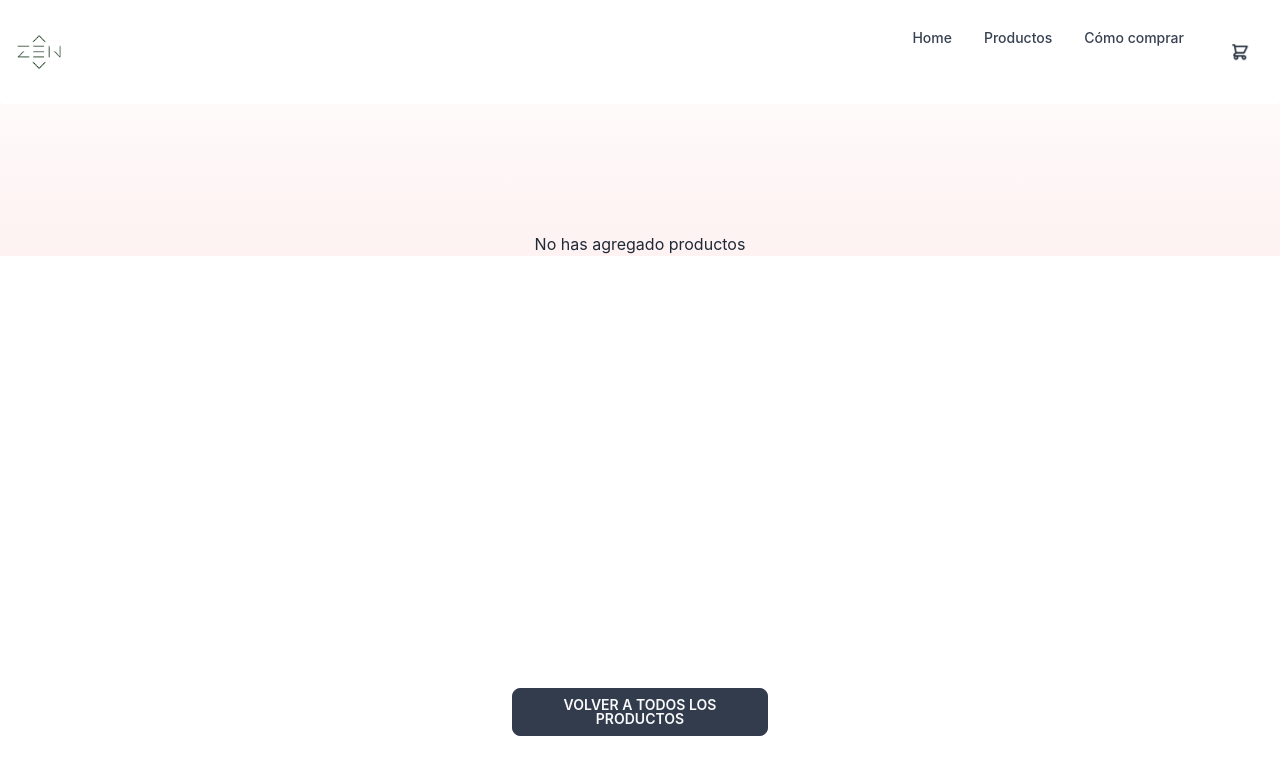
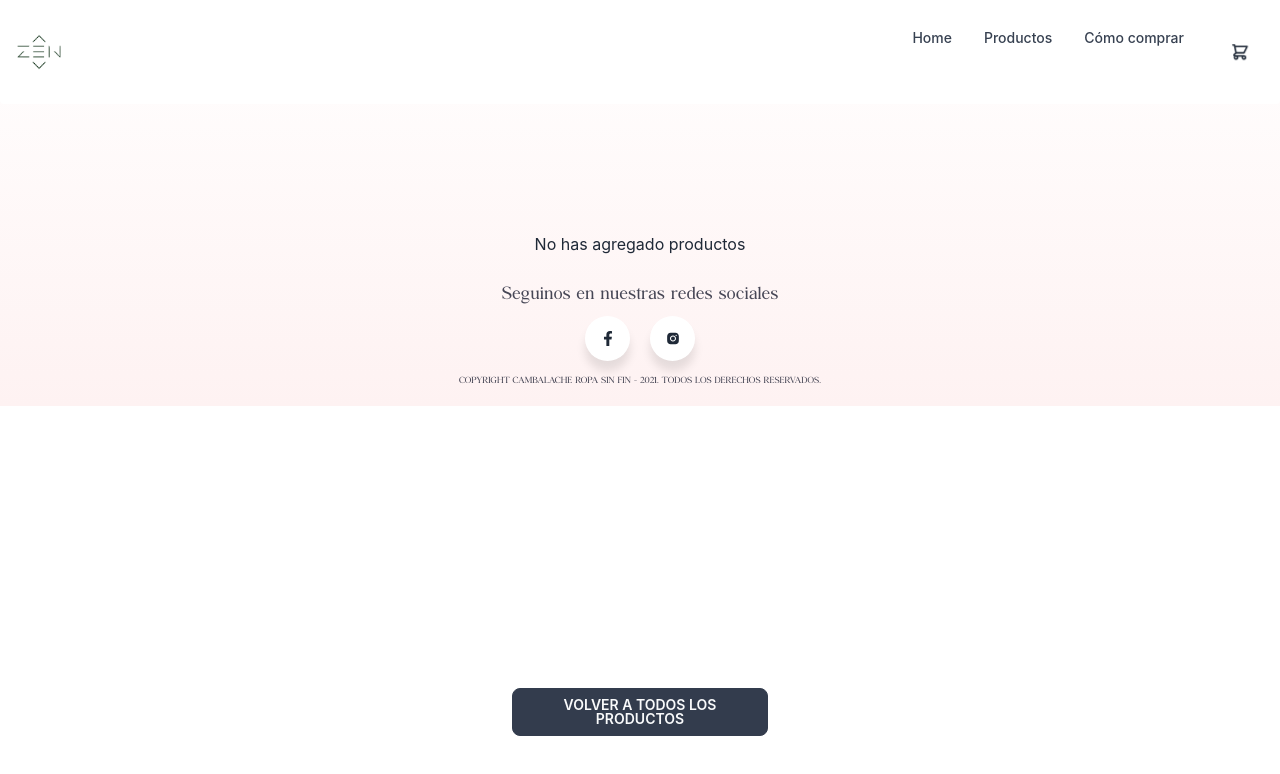
Before and after one commit to juanaflorianoc/proyecto-reactjs, a React (Create React App) app: page /cart in a window 1280 px wide. Shown: the top 774 px of the page. Built offline with nearby package versions, Linux system fonts and the light colour scheme; no server answers; the database is empty.

Commit message:
proyecto final parte 1

```diff
--- a/package.json
+++ b/package.json
@@ -3,6 +3,10 @@
   "version": "0.1.0",
   "private": true,
   "dependencies": {
+    "@fortawesome/fontawesome-svg-core": "^6.1.1",
+    "@fortawesome/free-regular-svg-icons": "^6.1.1",
+    "@fortawesome/free-solid-svg-icons": "^6.1.1",
+    "@fortawesome/react-fontawesome": "^0.1.18",
     "@testing-library/jest-dom": "^5.16.4",
     "@testing-library/react": "^13.0.1",
     "@testing-library/user-event": "^13.5.0",
@@ -10,6 +14,7 @@
     "firebase": "^9.8.1",
     "react": "^18.0.0",
     "react-dom": "^18.0.0",
+    "react-icons": "^4.4.0",
     "react-router-dom": "^6.3.0",
     "react-scripts": "5.0.1",
     "web-vitals": "^2.1.4"
--- a/src/App.js
+++ b/src/App.js
@@ -11,8 +11,11 @@ import Home from './components/Home';
 import CartContextProvider from './context/CartContext';
 import AppContextProvider from './context/AppContext';
 import Cart from './components/Cart';
-import CartContainer from './components/CartContainer';
 import CartOrder from './components/CartOrder';
+import Footer from './components/Footer';
+
+import { FaFacebookF } from "react-icons/fa";
+import { AiFillInstagram } from "react-icons/ai";
 
 function App() {
 
@@ -46,6 +49,7 @@ function App() {
                 element={<CartOrder/>}
              />
            </Routes>
+           <Footer></Footer>
          </BrowserRouter>
      </CartContextProvider>
      </AppContextProvider>
--- a/src/components/Cart.js
+++ b/src/components/Cart.js
@@ -7,14 +7,14 @@ import SaveItems from "./SaveItems";
 
 const Cart = () => {
 
-  const { clearCart, cart, deleteFromCart } = useCartContext();
+  const { clearCart, cart, deleteFromCart, total } = useCartContext();
   const cartPrint = cart.map((producto) => {
 
     function onSubstract() {
       deleteFromCart(producto.id);
     }
 
-    const totalPrice = producto.stock * producto.price;
+    const totalPrice = producto.quantity * producto.price;
 
     return (
     <>
@@ -34,11 +34,11 @@ const Cart = () => {
                   </div>
 
                   <div class="flex justify-center w-1/5">
-                     <span class="text-center w-1/5 font-semibold text-sm">{producto.stock}</span>
+                     <span class="text-center w-1/5 font-semibold text-sm">{producto.quantity}</span>
                   </div>
 
-                  <span class="text-center w-1/5 font-semibold text-sm">{producto.price}</span>
-                  <span class="text-center w-1/5 font-semibold text-sm">{totalPrice}</span>
+                  <span class="text-center w-1/5 font-semibold text-sm">${producto.price}</span>
+                  <span class="text-center w-1/5 font-semibold text-sm">${totalPrice}</span>
              </div>
     </>
    )});
@@ -87,8 +87,8 @@ const Cart = () => {
 
                     {/* llamar el total de todos los productos */}
                     <div class="card-body content-center">
-                      <h5 class="text-3xl mt-5">Total</h5>
-                      <p class="text-2xl">$350</p>
+                      <h5 class="text-3xl mt-5">Total compra</h5>
+                      <p class="text-2xl">${total()}</p>
                     </div>
 
                     <div>
--- a/src/components/CartContainer.js
+++ /dev/null
@@ -1,56 +0,0 @@
-import React from 'react'
-import { Link } from "react-router-dom";
-import { useCartContext } from "../context/CartContext";
-import Cart from './Cart';
-import DeleteButton from "./DeleteButton";
-
-const CartContainer = () => {
-    const { clearCart, cart, deleteFromCart } = useCartContext();
-    const cartPrint = cart.map((producto) => {
-
-      function onSubstract() {
-        deleteFromCart(producto.id);
-      }
-
-      const totalPrice = producto.stock * producto.price;
-
-
-
-      return (
-
-          <div class="container mx-auto mt-10">
-      <div class="flex shadow-md my-10">
-        <div class="w-3/4 bg-white px-10 py-10">
-          <div class="flex justify-between border-b pb-8">
-            <h1 class="font-semibold text-2xl">Carrito de productos</h1>
-          </div>
-          <div class="flex mt-10 mb-5">
-            <h3 class="font-semibold text-gray-600 text-xs uppercase w-2/5">Detalles del producto</h3>
-            <h3 class="font-semibold text-center text-gray-600 text-xs uppercase w-1/5 text-center">Cantidad</h3>
-            <h3 class="font-semibold text-center text-gray-600 text-xs uppercase w-1/5 text-center">Precio</h3>
-            <h3 class="font-semibold text-center text-gray-600 text-xs uppercase w-1/5 text-center">Total</h3>
-          </div>
-
-
-           <Cart></Cart>
-
-
-
-          <Link to="/productos" href="#" class="flex font-semibold text-indigo-600 text-sm mt-10">
-            <svg class="fill-current mr-2 text-indigo-600 w-4" viewBox="0 0 448 512"><path d="M134.059 296H436c6.627 0 12-5.373 12-12v-56c0-6.627-5.373-12-12-12H134.059v-46.059c0-21.382-25.851-32.09-40.971-16.971L7.029 239.029c-9.373 9.373-9.373 24.569 0 33.941l86.059 86.059c15.119 15.119 40.971 4.411 40.971-16.971V296z"/></svg>
-            Seguir comprando
-          </Link>
-        </div>
-
-
-
-      </div>
-       </div>
-
-          )});
-
-
-
-  }
-
-export default CartContainer
--- a/src/components/CartOrder.js
+++ b/src/components/CartOrder.js
@@ -3,6 +3,7 @@ import React, { useState } from 'react'
 import { Link } from 'react-router-dom';
 import { useCartContext } from '../context/CartContext';
 import SaveItems from './SaveItems'
+import './Styles/Home.css';
 
 const CartOrder = () => {
 
--- /dev/null
+++ b/src/components/Footer.js
@@ -0,0 +1,39 @@
+import { FontAwesomeIcon } from '@fortawesome/react-fontawesome';
+import React from 'react'
+import { AiFillInstagram } from 'react-icons/ai';
+import { FaFacebookF} from 'react-icons/fa';
+import './Styles/Footer.css';
+
+
+const Footer = () => {
+
+
+  return (
+
+    <>
+
+       <div className="footer-contenedor">
+
+           <p class="footer-items"> Seguinos en nuestras redes sociales </p>
+           <ul class="wrapper ">
+              <li class="icon facebook " href="https://www.facebook.com/cambalacheropasinfin/">
+                <span class="tooltip">Facebook</span>
+                <FaFacebookF></FaFacebookF>
+              </li>
+              <li class="icon instagram" href="https://www.instagram.com/cambalacheropa/">
+                <span class="tooltip">Instagram</span>
+                <AiFillInstagram></AiFillInstagram>
+              </li>
+            </ul>
+
+           <p class="footer-copyright"> COPYRIGHT CAMBALACHE ROPA SIN FIN - 2021. TODOS LOS DERECHOS RESERVADOS. </p>
+
+       </div>
+
+
+    </>
+
+  )
+}
+
+export default Footer
--- a/src/components/ItemCount.js
+++ b/src/components/ItemCount.js
@@ -3,7 +3,6 @@ import { useAppContext } from '../context/AppContext';
 import { useCartContext } from '../context/CartContext';
 
 import './Styles/ItemListContainer.css';
-
 
 const ItemCount = ({initial, stock, onAdd, id}) => {
 
@@ -24,7 +23,7 @@ const ItemCount = ({initial, stock, onAdd, id}) => {
       return
     }
 
-     addToCart (findProduct, cantidad)
+    addToCart (findProduct, count)
     onAdd (count)
   }
 
@@ -34,9 +33,19 @@ const ItemCount = ({initial, stock, onAdd, id}) => {
 
            <div class="flex flex-col text-center mt-6 mr-6">
            <div class="bg-gray-300 hover:bg-gray-400 text-gray-700 font-bold py-2 px-4 rounded">
-            <button class="text-white-700 text-base mr-4" onClick={ () => addProduct(-1)} disabled={count === initial ? true : null}> - </button>
+
+           <button class="text-white-700 text-base mr-4"
+           onClick={ () => addProduct(-1)} disabled={count === initial ? true : null}>
+              -
+           </button>
+
            <strong class="text-white-700 text-base"> {count} </strong>
-            <button class="text-white-700 text-base ml-4" onClick={ () => addProduct(+1)} disabled={count === stock ? true : null}> + </button>
+
+           <button class="text-white-700 text-base ml-4"
+           onClick={ () => addProduct(+1)} disabled={count === stock ? true : null}>
+              +
+           </button>
+
            </div>
 
            <br></br>
--- a/src/components/ItemDetail.js
+++ b/src/components/ItemDetail.js
@@ -6,7 +6,7 @@ import ItemCount from './ItemCount';
 
 import './Styles/ItemListContainer.css';
 
-const ItemDetail = ({name, img, price, description, id, stock, itemdetail}) => {
+const ItemDetail = ({name, img, price, description, id, stock}) => {
 
     const [terminar, setTerminar] = useState(false)
 
@@ -29,7 +29,7 @@ const ItemDetail = ({name, img, price, description, id, stock, itemdetail}) => {
                      Ir al carrito
                    </Link>
                  ) : (
-                   <ItemCount stock={stock} onAdd={onAdd} initial={1} id={id}/>
+                   <ItemCount stock={stock} onAdd={onAdd} initial={1} id={id} />
                  )}
                </div>
            </div>
--- /dev/null
+++ b/src/components/Styles/Footer.css
@@ -0,0 +1,100 @@
+.footer-contenedor {
+    width: 100%;
+    /*min-height: 60vh;*/
+    padding: 20px;
+    margin-bottom: 0px;
+    align-items: center;
+}
+
+.footer-items {
+    font-size: 20px;
+    font-family: "Agatho regular";
+    color: #464655;
+    text-align: center;
+    align-items: center;
+}
+
+.footer-copyright {
+    font-size: 10px;
+    font-family: "Agatho regular";
+    color: #464655;
+    text-align: center;
+    align-items: center;
+}
+
+/* íconos de redes sociales */
+.wrapper {
+    display: flex;
+    list-style: none;
+    justify-content: center;
+  }
+
+  .wrapper .icon {
+    position: relative;
+    background: #ffffff;
+    border-radius: 50%;
+    padding: 15px;
+    margin: 10px;
+    width: 45px;
+    height: 45px;
+    font-size: 18px;
+    display: flex;
+    justify-content: center;
+    align-items: center;
+    flex-direction: column;
+    box-shadow: 0 10px 10px rgba(0, 0, 0, 0.1);
+    cursor: pointer;
+    transition: all 0.2s cubic-bezier(0.68, -0.55, 0.265, 1.55);
+  }
+
+  .wrapper .tooltip {
+    position: absolute;
+    top: 0;
+    font-size: 14px;
+    background: #ffffff;
+    color: #ffffff;
+    padding: 5px 8px;
+    border-radius: 5px;
+    box-shadow: 0 10px 10px rgba(0, 0, 0, 0.1);
+    opacity: 0;
+    pointer-events: none;
+    transition: all 0.3s cubic-bezier(0.68, -0.55, 0.265, 1.55);
+  }
+
+  .wrapper .tooltip::before {
+    position: absolute;
+    content: "";
+    height: 8px;
+    width: 8px;
+    background: #ffffff;
+    bottom: -3px;
+    left: 50%;
+    transform: translate(-50%) rotate(45deg);
+    transition: all 0.3s cubic-bezier(0.68, -0.55, 0.265, 1.55);
+  }
+
+  .wrapper .icon:hover .tooltip {
+    top: -45px;
+    opacity: 1;
+    visibility: visible;
+    pointer-events: auto;
+  }
+
+  .wrapper .icon:hover span,
+  .wrapper .icon:hover .tooltip {
+    text-shadow: 0px -1px 0px rgba(0, 0, 0, 0.1);
+  }
+
+  .wrapper .facebook:hover,
+  .wrapper .facebook:hover .tooltip,
+  .wrapper .facebook:hover .tooltip::before {
+    background: #1877F2;
+    color: #ffffff;
+  }
+
+  .wrapper .instagram:hover,
+  .wrapper .instagram:hover .tooltip,
+  .wrapper .instagram:hover .tooltip::before {
+    background: #E4405F;
+    color: #ffffff;
+  }
```
Also changed, not shown: src/components/Slider.js (added), 1 other file (tests, documents, lock files or other folders). Lines whose indentation alone changed are shown as unchanged.
